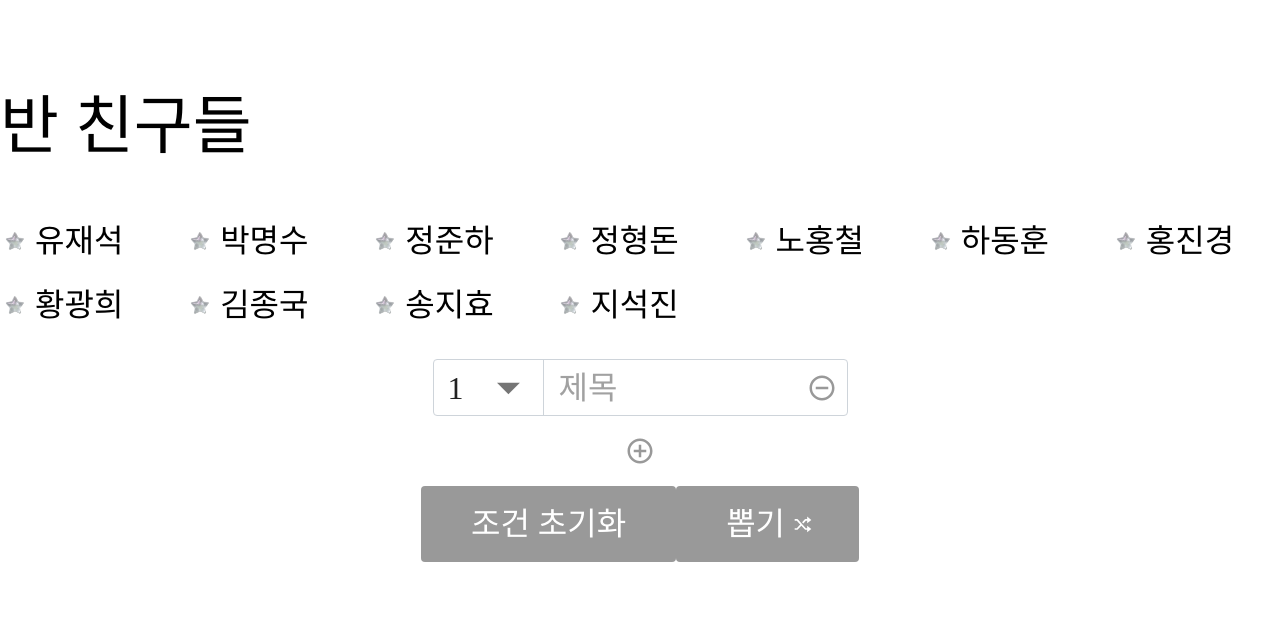
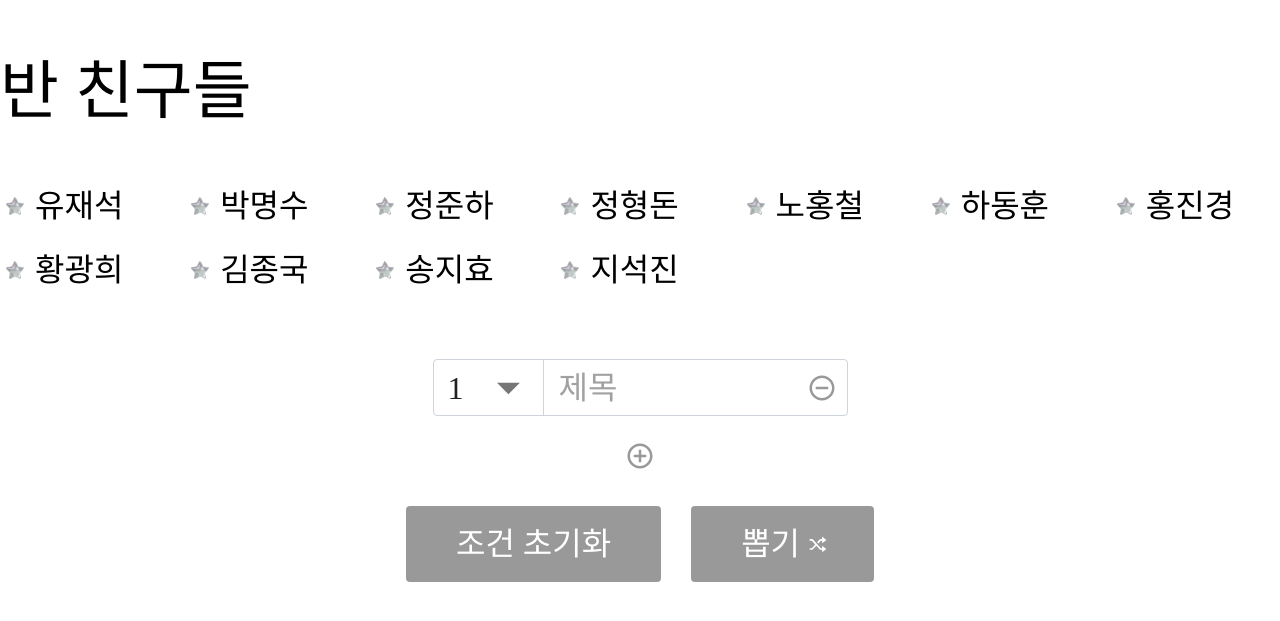
Before and after one commit to Muage/raffle, a React (Vite) app: page /raffle in a window 1280 px wide. Shown: the part 101-722 px from the top of the page. Built offline with nearby package versions, Linux system fonts and the light colour scheme; a web font is replaced by a local one.

Commit message:
추첨 조건 초기화 버튼 생성

```diff
--- a/src/assets/css/raffle.css
+++ b/src/assets/css/raffle.css
@@ -24,17 +24,29 @@ div, li {
 }
 
 .raffle-condition-container {
-    margin-top: 30px;
+    margin-top: 60px;
     display: flex;
     flex-direction: column; /* 세로 정렬 */
     align-items: center;    /* 가로 중앙 정렬 */
     gap: 10px;              /* 조건 간 간격 */
 }
 
+.btn-reset {
+    background-color: #999 !important;
+    color: #fff !important;
+    padding: 10px 50px !important;
+    margin: 15px !important;
+}
+
+.btn-reset:hover {
+    background-color: #e74c3c !important;
+}
+
 .btn-raffle {
     background-color: #999 !important;
     color: #fff !important;
     padding: 10px 50px !important;
+    margin: 15px !important;
 }
 
 .btn-raffle:hover {
@@ -45,10 +57,11 @@ div, li {
 /* RaffleCondition.tsx */
 .content-condition {
     display: flex;
+    overflow: hidden;
     align-items: center;
+    margin: 5px;
     border: 1px solid #ced4da;
     border-radius: 4px;
-    overflow: hidden;
 }
 
 .content-select-item {
--- a/src/component/Raffle.tsx
+++ b/src/component/Raffle.tsx
@@ -57,6 +57,10 @@ const Raffle = ({ className, entries, isNavOpen }: Props) => {
         }
     }
 
+    const handleResetCondition = () => {
+        setRaffleInfoList([{ id: uuid(), title: '', winNum: 1, winners: [] }])
+    }
+
     const updateRaffleInfoList = (id: string, updateInfo: Partial<RaffleInfo>) => {
         setRaffleInfoList((prevList) =>
             prevList.map((raffleInfo) => {
@@ -106,7 +110,7 @@ const Raffle = ({ className, entries, isNavOpen }: Props) => {
 
                 {raffleInfoList.length > 0 &&
                     <div>
-                        <Button className="btn-raffle">
+                        <Button className="btn-reset" onClick={handleResetCondition}>
                             조건 초기화
                         </Button>
                         <Button className="btn-raffle" endIcon={<BiShuffle />} onClick={raffle}>
```
